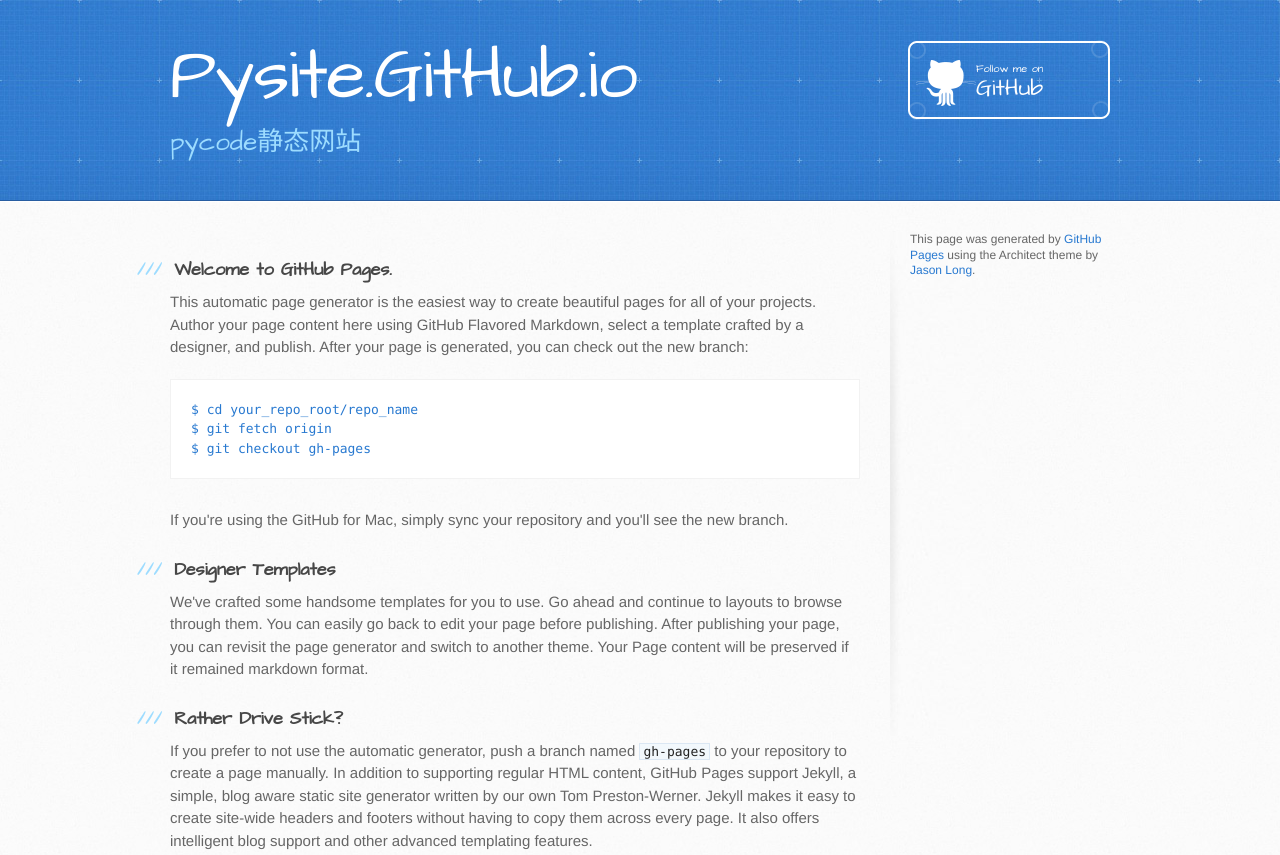
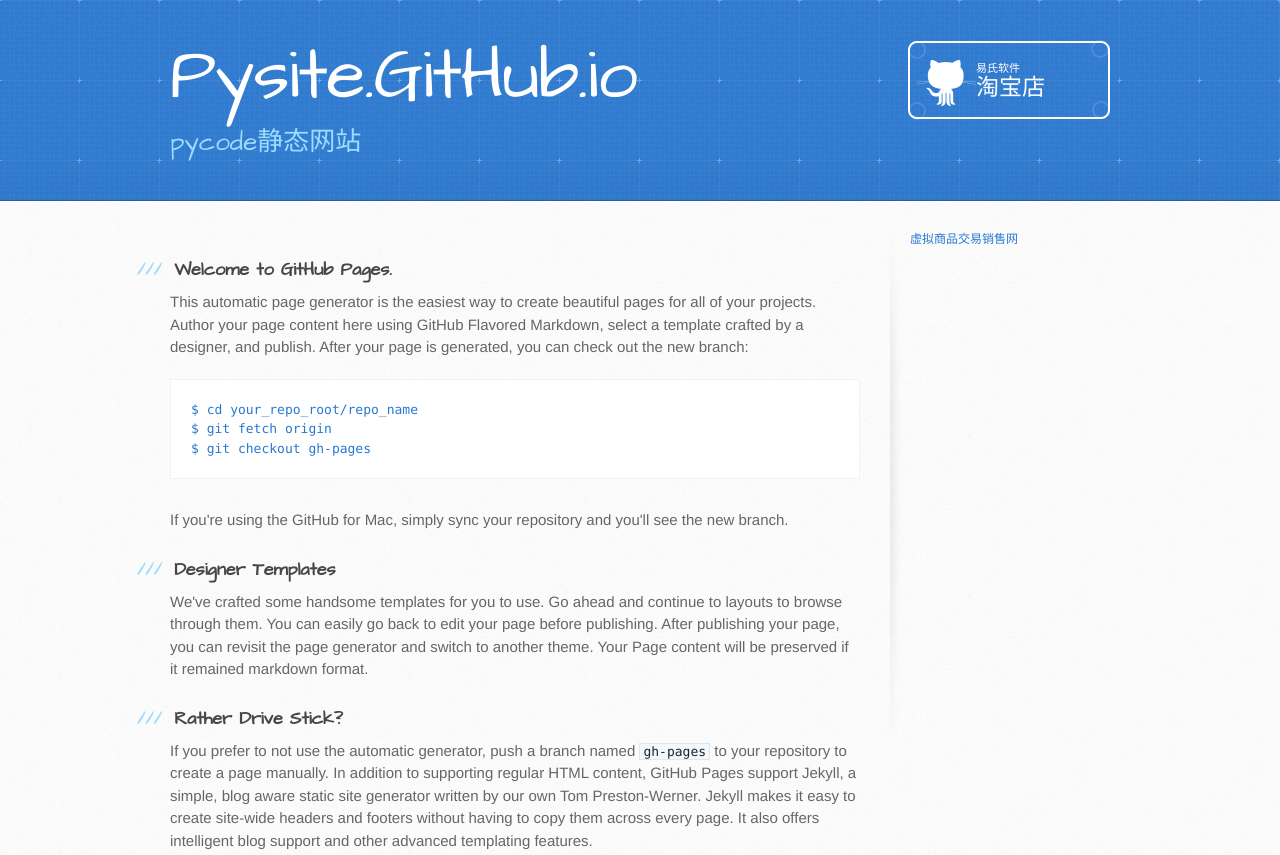
Before and after one commit to pysite/pysite.github.io, a plain HTML site: page index.html in a window 1280 px wide. Shown: the top 855 px of the page. Drawn offline with Linux system fonts and the light colour scheme.

Commit message:
Update index.html

```diff
--- a/index.html
+++ b/index.html
@@ -13,7 +13,7 @@
     <script src="//html5shiv.googlecode.com/svn/trunk/html5.js"></script>
     <![endif]-->
 
-    <title>Pysite.GitHub.io by pysite</title>
+    <title>易军军博客</title>
   </head>
 
   <body>
@@ -21,7 +21,7 @@
       <div class="inner">
         <h1>Pysite.GitHub.io</h1>
         <h2>pycode静态网站</h2>
-        <a href="https://github.com/pysite" class="button"><small>Follow me on</small> GitHub</a>
+        <a href="http://shop112123231.taobao.com/" class="button"><small>易氏软件</small> 淘宝店</a>
       </div>
     </header>
 
@@ -64,7 +64,7 @@ $ git checkout gh-pages
         <aside id="sidebar">
 
 
-          <p>This page was generated by <a href="https://pages.github.com">GitHub Pages</a> using the Architect theme by <a href="https://twitter.com/jasonlong">Jason Long</a>.</p>
+          <p><a href="http://www.pycode.cn">虚拟商品交易销售网</a></p>
         </aside>
       </div>
     </div>
```
